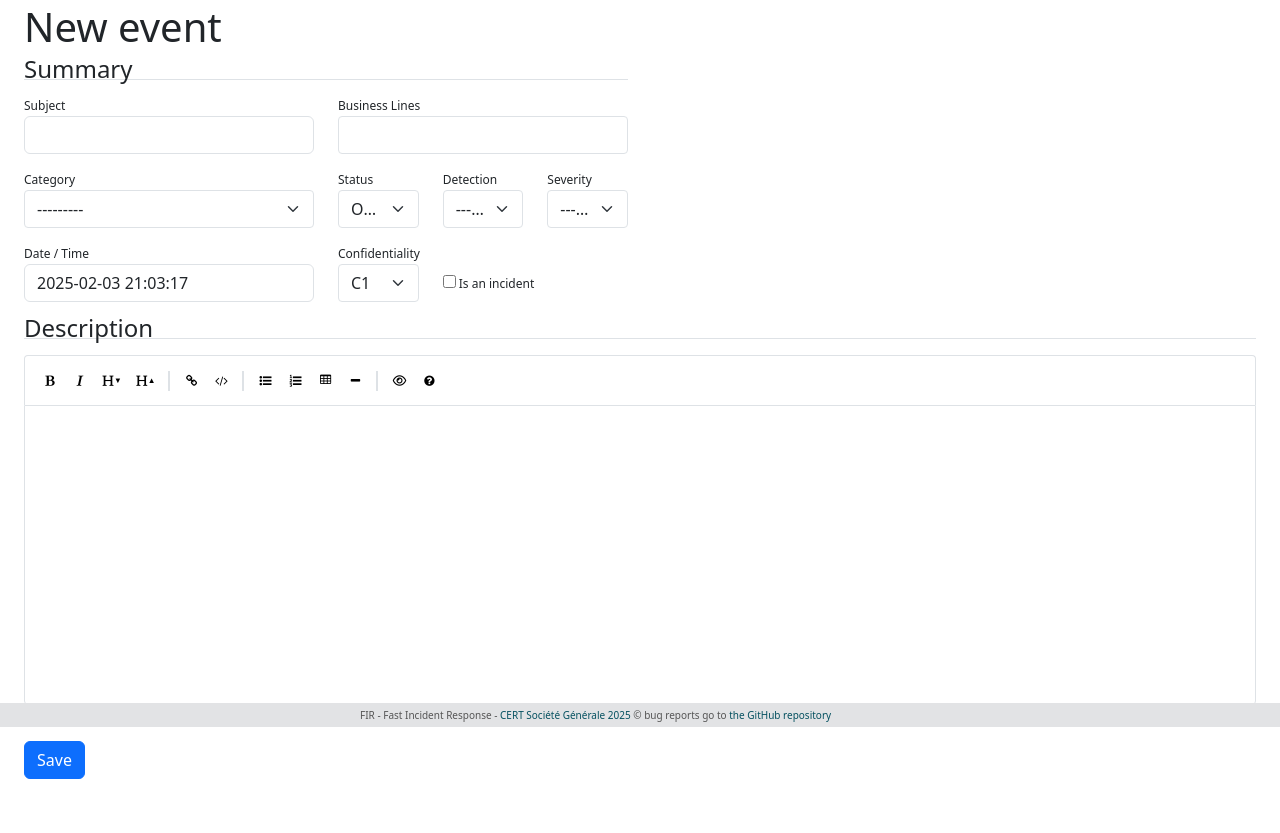
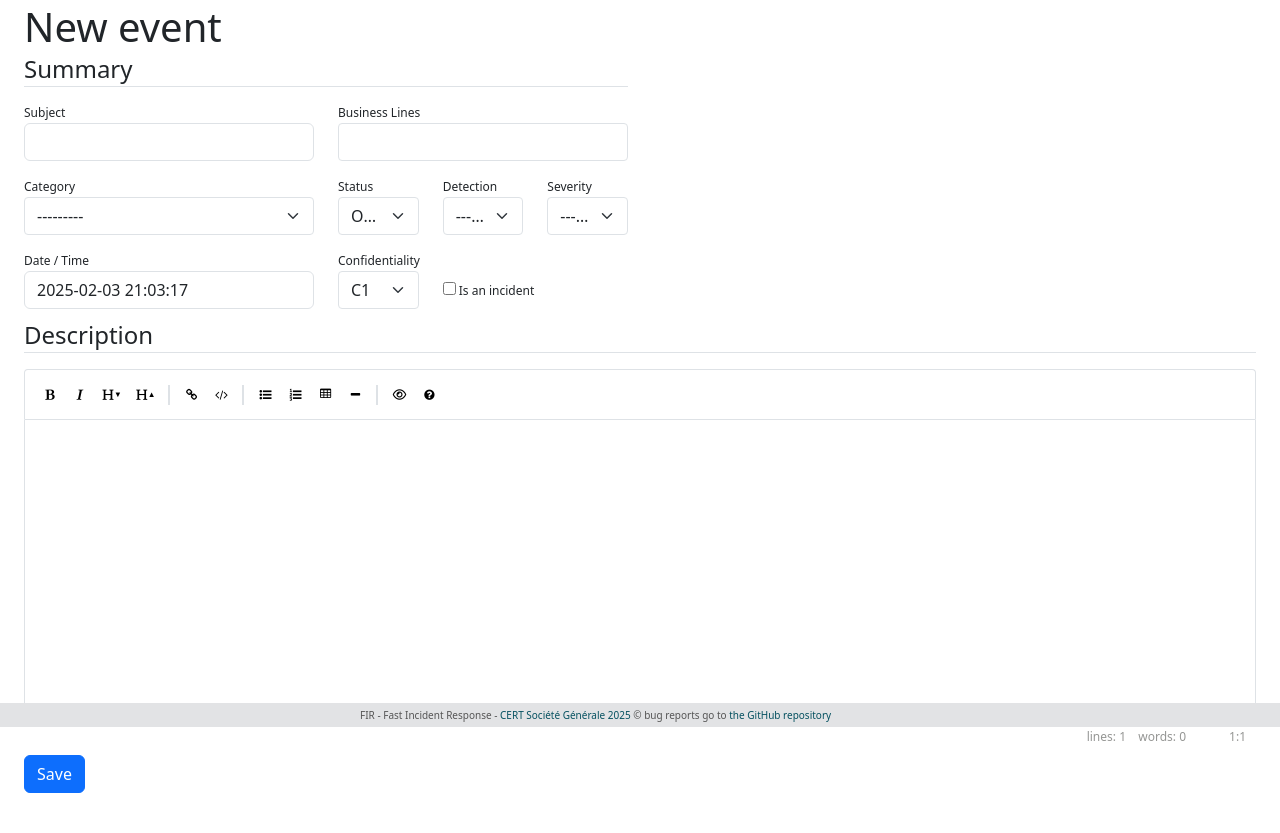
Before and after one commit to certsocietegenerale/FIR, a Django app: page /events/new/ in a window 1280 px wide. Shown: the part 73-906 px from the top of the page. Before the commit the page ends 852 px from the top, so only its background shows below. Run offline with Django 4.2, Linux system fonts and the light colour scheme; the visitor is signed in with stand-in values (Sample User, id 1); data that the repository does not hold is empty; parts of the project's set-up code (start-up, migrations or seed data) failed here and were passed over; some libraries are stand-ins or nearby versions.

Commit message:
Fix bottom border for legends

```diff
--- a/incidents/static/custom_css/fir.css
+++ b/incidents/static/custom_css/fir.css
@@ -594,6 +594,10 @@ div#concerned_business_lines {
 	clear:both;
 }
 
+legend.border-bottom {
+	padding-bottom: 7px;
+}
+
 /* Adapt select2 to be compatible with bootstrap light themes -------------------------------------*/
 
 .select2-search-choice {
```
